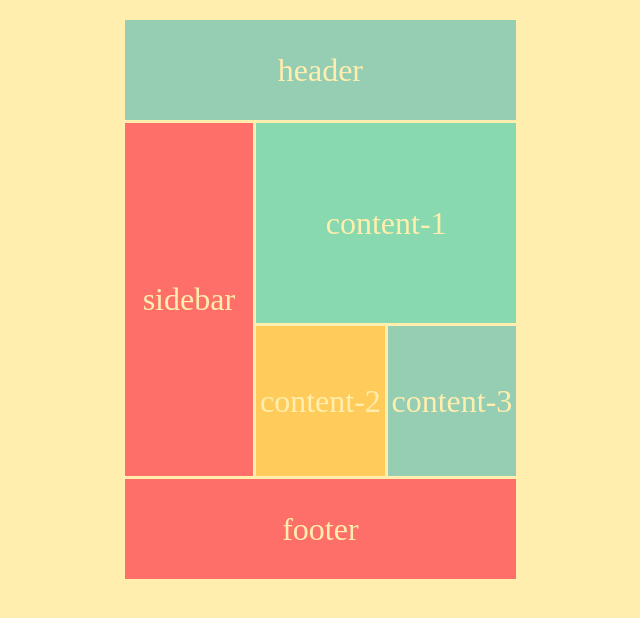
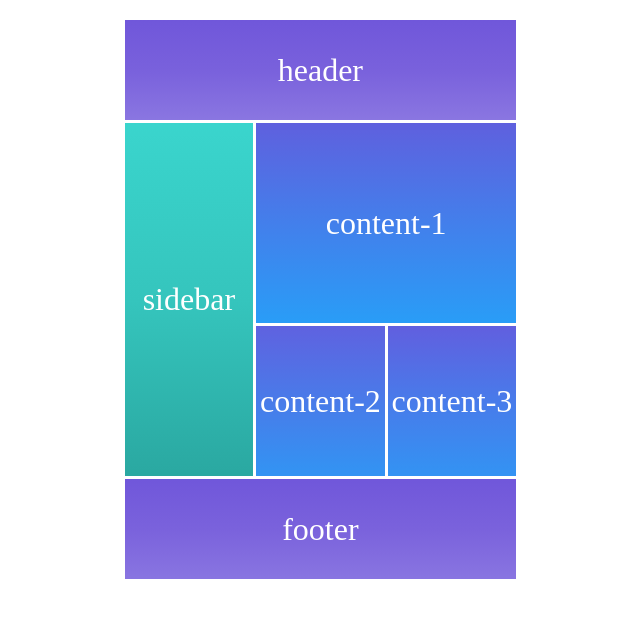
Before and after one commit to HarshilSharaf/Internship-2022, a plain HTML site: page Task-6/index.html in a window 1280 px wide. Shown: the whole page, without its empty margins (287-927 px from the left). Drawn offline with Linux system fonts and the light colour scheme.

Commit message:
Grid Gradient done for task 6

```diff
--- a/Task-6/index.css
+++ b/Task-6/index.css
@@ -12,21 +12,27 @@
 }
 .header{
  grid-area: h;
+ background:linear-gradient(#7057DA,#7961DC,#8A76E1);
 }
 .sidebar{
     grid-area: s;
+    background: linear-gradient(#3AD5CD,#35C5BD,#2AA8A1);
 }
 .content1{
-    grid-area: c1
+    grid-area: c1;
+    background:linear-gradient(#5F60DE,#437FEB,#299DF7);
 }
 .content2{
-    grid-area: c2
+    grid-area: c2;
+    background: linear-gradient(#5F62E0,#497BE9,#3294F3);
 }
 .content3{
-    grid-area: c3
+    grid-area: c3;
+    background: linear-gradient(#615FDF,#487BEA,#3393F3);
 }
 .footer{
     grid-area: f;
+    background: linear-gradient(#7057DA,#7A62DC,#8975E1);
 }
 .container > div {
 
@@ -34,13 +40,13 @@
     justify-content: center;
     align-items: center;
     font-size: 2em;
-    color: #ffeead;
+    color: #ffffff;
 }
 
 html, body {
     width: 80%;
     box-sizing: border-box;
-    background-color: #ffeead;
+    background-color: #ffffff;
 
     height: 90%;
     padding: 10px;
```
Also changed, not shown: Task-6/grid.png (added).
